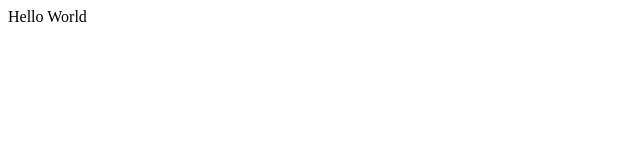
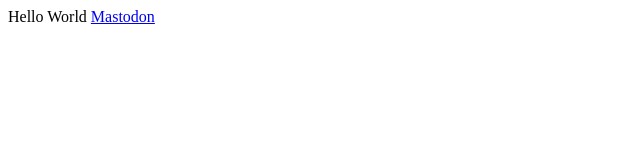
Before and after one commit to garyx/garyx.github.io, a plain HTML site: page index.html in a window 1280 px wide. Shown: the full height of the page, 0-640 px from the left. Drawn offline with Linux system fonts and the light colour scheme.

Commit message:
Testing Mastodon link

```diff
--- a/index.html
+++ b/index.html
@@ -3,4 +3,4 @@
 
 
   <!-- Mastodon -->
-  <link rel="me" href="https://social.vivaldi.net/@Hlini" />
+  <a rel="me" href="https://social.vivaldi.net/@Hlini">Mastodon</a>
```
